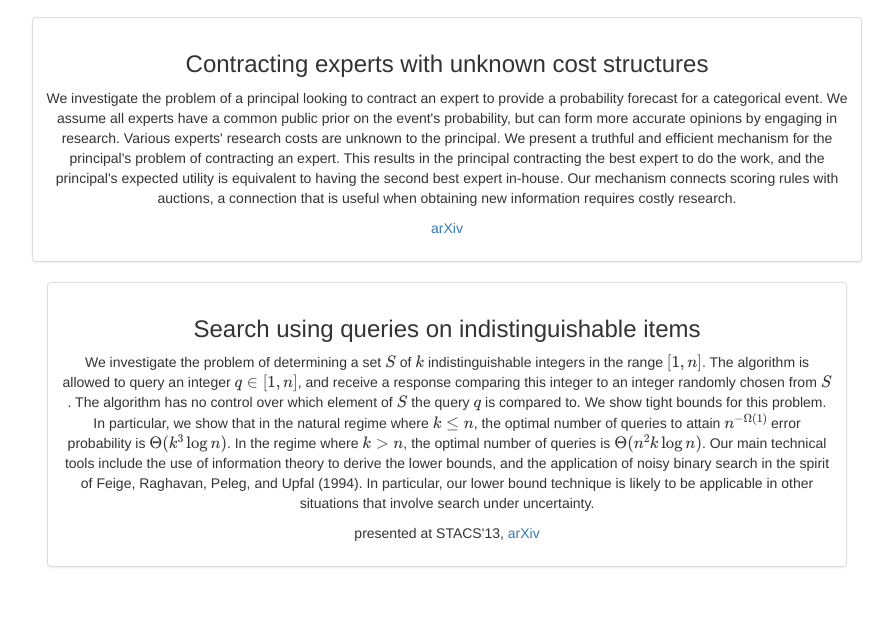
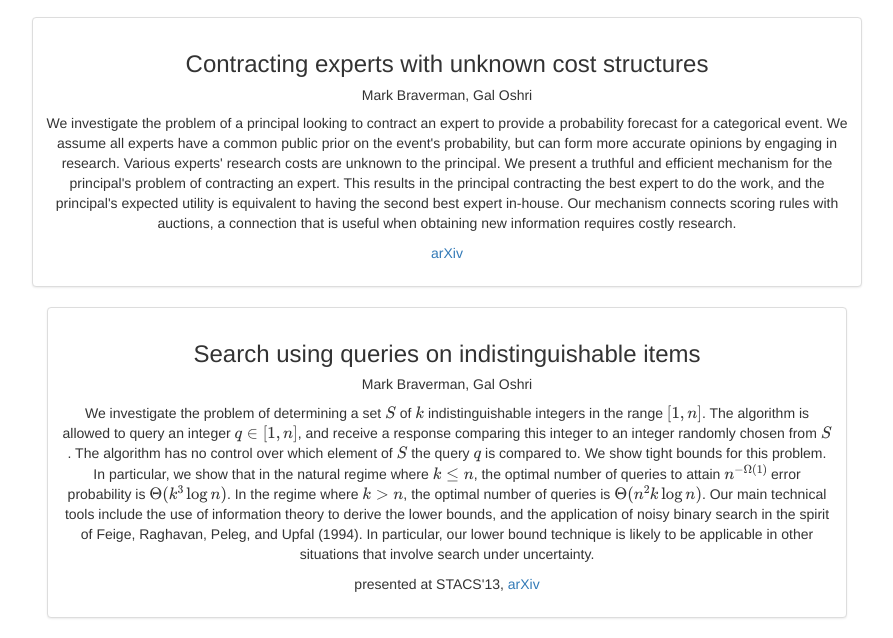
Before and after one commit to GalOshri/PersonalWebsite, a plain HTML site: page research.html in a window 1280 px wide. Shown: the part 214-852 px from the top of the page, without its empty margins (193-1086 px from the left). Before the commit the page ends 801 px from the top, so only its background shows below. Drawn offline with nearby package versions, Linux system fonts and the light colour scheme; some packages are replaced by stand-ins of ours.

Commit message:
Update research authors

```diff
--- a/research.html
+++ b/research.html
@@ -70,6 +70,7 @@
 
       <div class="caption">
         <h3>Contracting experts with unknown cost structures</h3>
+		<h5>Mark Braverman, Gal Oshri</h5>
         <p>We investigate the problem of a principal looking to contract an expert to provide a probability forecast for a categorical event. We assume all experts have a common public prior on the event's probability, but can form more accurate opinions by engaging in research. Various experts' research costs are unknown to the principal. We present a truthful and efficient mechanism for the principal's problem of contracting an expert. This results in the principal contracting the best expert to do the work, and the principal's expected utility is equivalent to having the second best expert in-house. Our mechanism connects scoring rules with auctions, a connection that is useful when obtaining new information requires costly research.</p>
         <p><a href="http://arxiv.org/abs/1404.7239">arXiv</a></p>
       </div>
@@ -81,6 +82,7 @@
 
       <div class="caption">
         <h3>Search using queries on indistinguishable items</h3>
+		<h5>Mark Braverman, Gal Oshri</h5>
         <p>We investigate the problem of determining a set $S$ of $k$ indistinguishable integers in the range $[1, n]$.
 The algorithm is allowed to query an integer $q\in [1,n]$, and receive a response comparing this integer to an integer randomly chosen from $S$.
 The algorithm has no control over which element of $S$ the query $q$ is compared to.
```
